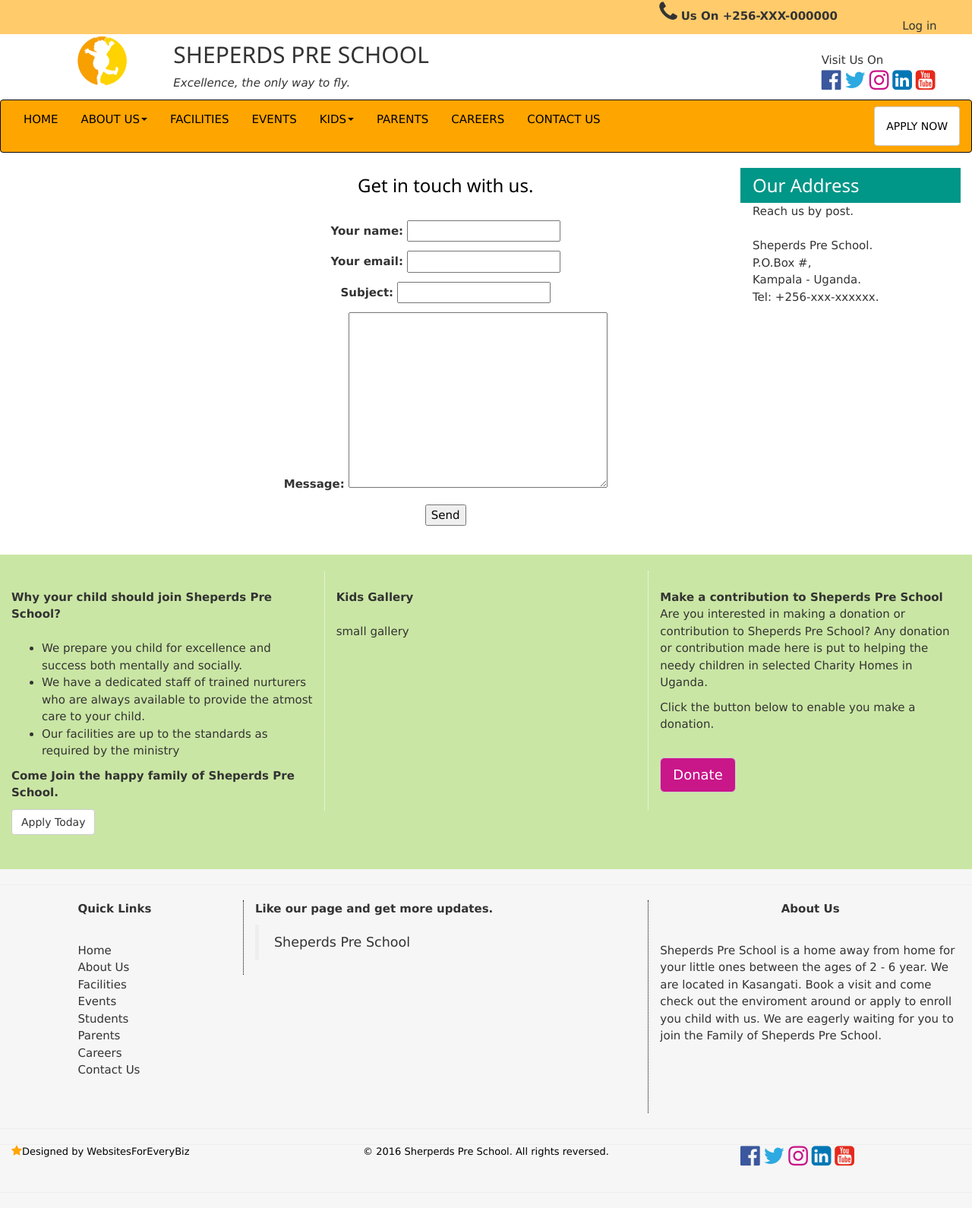
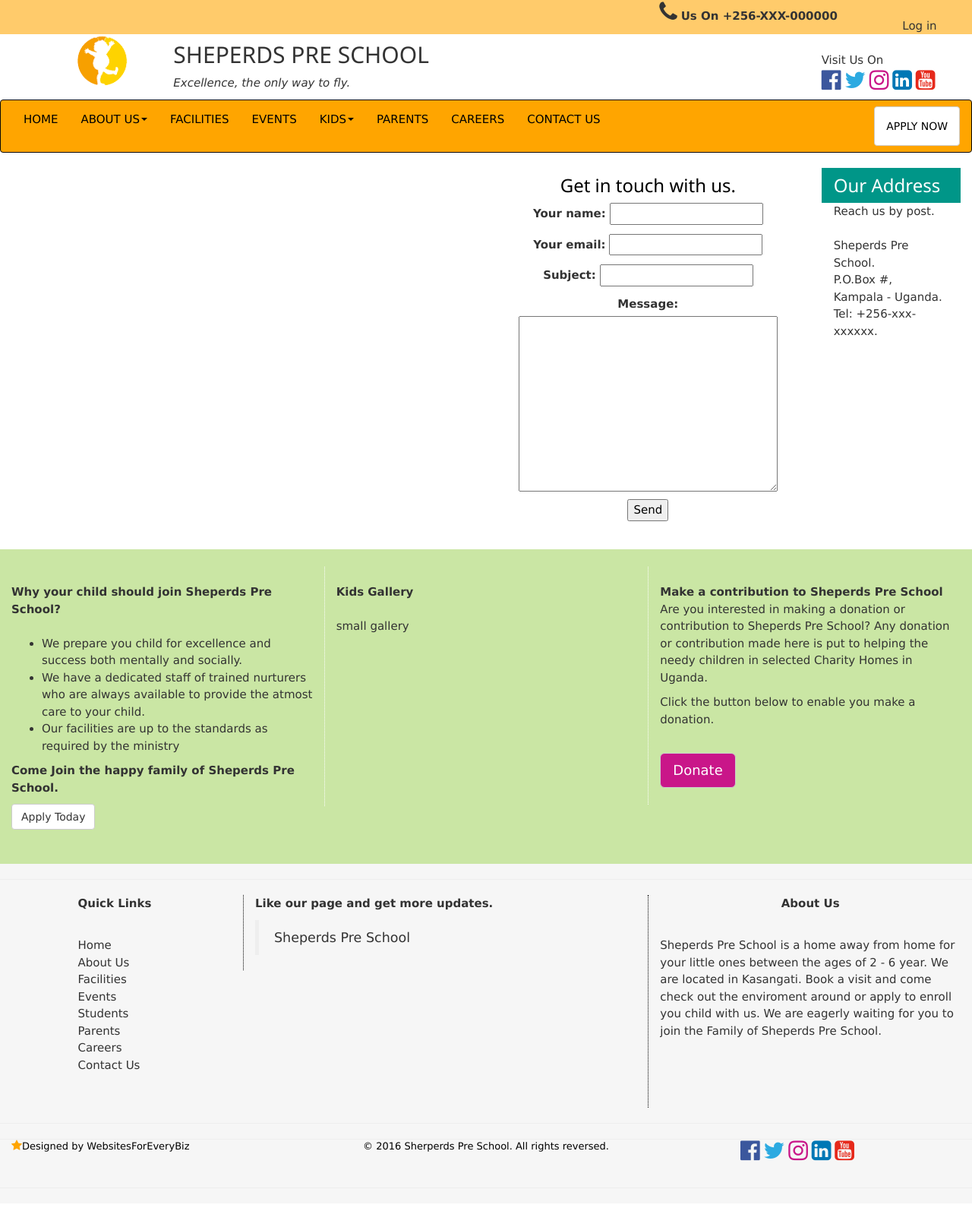
Before and after one commit to faithNassiwa/Sheperds-Pre-School, a Django app: page /contact-us/ in a window 1280 px wide. Shown: the whole page at 76% size. After the commit the page ends 1564 px from the top, so only its background shows below. Run offline with Django 3.2, Linux system fonts and the light colour scheme; some libraries are stand-ins or nearby versions.

Commit message:
updated contact page

```diff
--- a/website/templates/website/contact.html
+++ b/website/templates/website/contact.html
@@ -5,13 +5,12 @@
 
 {% block content %}
 <div class= "row">
-<div class= "col-sm-2"></div>
-<div class="col-sm-7">
+<div class= "col-sm-6"></div>
+<div class="col-sm-4">
 <center>
 <header class="w3-container w3-white">
   <h3>Get in touch with us.</h3>
 </header>
-<br/>
 <form method="post">
     {% csrf_token %}
     {{ form.as_p }}
@@ -22,7 +21,7 @@
 </form>
 </center>
 </div>
-<div class="col-sm-3">
+<div class="col-sm-2">
 	<header class="w3-container w3-teal">
   <h3>Our Address</h3>
 </header>
```
